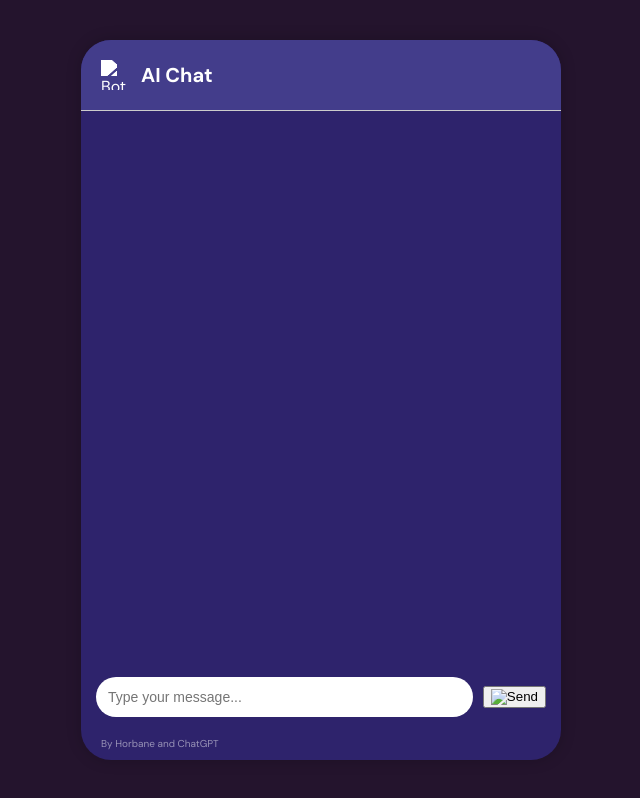
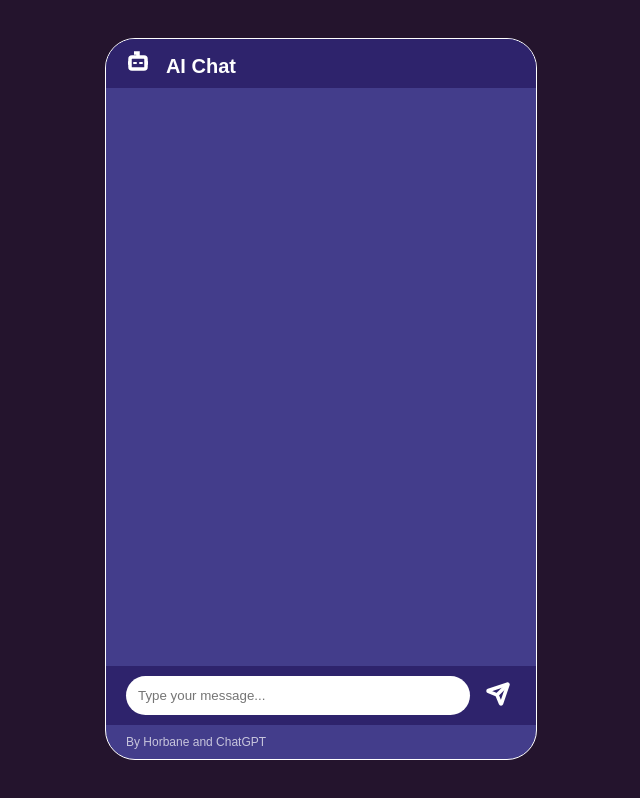
Before and after one commit to horbane/ai-chatbot, a plain HTML site: page index.html in a window 1280 px wide. Shown: the whole page, without its empty margins (319-959 px from the left). Drawn offline with Linux system fonts and the light colour scheme.

Commit message:
Update index.html

```diff
--- a/index.html
+++ b/index.html
@@ -2,183 +2,188 @@
 <html lang="en">
 <head>
   <meta charset="UTF-8" />
-  <meta name="viewport" content="width=device-width, initial-scale=1.0" />
+  <meta name="viewport" content="width=device-width, initial-scale=1.0"/>
   <title>AI Chat</title>
   <style>
-    @import url('https://fonts.googleapis.com/css2?family=DM+Sans:wght@400;700&display=swap');
-
     body {
-      margin: 0;
-      padding: 0;
       background-color: #24142D;
       font-family: 'DM Sans', sans-serif;
-      color: white;
       display: flex;
       justify-content: center;
-      align-items: center;
-      height: 100vh;
+      padding: 30px;
+      color: white;
     }
 
-    #container {
+    .chat-container {
+      background-color: #433D8B;
+      border: 1px solid white;
+      border-radius: 30px;
+      max-width: 430px;
       width: 100%;
-      max-width: 480px;
-      background-color: #2E236C;
-      border-radius: 30px;
-      overflow: hidden;
       display: flex;
       flex-direction: column;
       height: 90vh;
-      box-shadow: 0 0 15px rgba(0,0,0,0.2);
+      overflow: hidden;
     }
 
-    header {
-      background-color: #433D8B;
-      padding: 20px;
-      display: flex;
-      align-items: center;
-      gap: 10px;
-      border-bottom: 1px solid #ccc;
+    .header, .footer {
+      background-color: #2E236C;
+      padding: 10px 20px;
     }
 
-    header img {
-      width: 30px;
-      height: 30px;
-      filter: brightness(0) invert(1);
+    .header {
+      font-weight: bold;
+      font-size: 20px;
     }
 
-    header h1 {
-      font-size: 20px;
-      margin: 0;
-    }
-
-    #chat {
-      flex-grow: 1;
-      padding: 20px;
-      overflow-y: auto;
-      display: flex;
-      flex-direction: column;
-      gap: 10px;
-    }
-
-    .message {
-      max-width: 80%;
-      padding: 12px;
-      border-radius: 12px;
-      position: relative;
-      font-size: 14px;
-      line-height: 1.4;
-      word-wrap: break-word;
-    }
-
-    .user {
-      align-self: flex-end;
-      background-color: #2E236C;
-      color: white;
-    }
-
-    .bot {
-      align-self: flex-start;
-      background-color: white;
-      color: #2E236C;
-    }
-
-    .timestamp {
-      font-size: 10px;
-      position: absolute;
-      bottom: 5px;
-      right: 10px;
-      opacity: 0.6;
-    }
-
-    footer {
-      background-color: #2E236C;
-      padding: 10px 15px;
+    .footer {
       display: flex;
       align-items: center;
       gap: 10px;
     }
 
-    #userInput {
-      flex-grow: 1;
+    .messages {
+      flex: 1;
+      padding: 20px;
+      overflow-y: auto;
+    }
+
+    .message {
+      margin-bottom: 15px;
+      max-width: 80%;
+      padding: 10px 15px;
+      border-radius: 15px;
+      position: relative;
+    }
+
+    .message.user {
+      background-color: #2E236C;
+      align-self: flex-end;
+      color: white;
+      border-bottom-right-radius: 0;
+    }
+
+    .message.bot {
+      background-color: white;
+      align-self: flex-start;
+      color: #2E236C;
+      border-bottom-left-radius: 0;
+    }
+
+    .timestamp {
+      font-size: 10px;
+      opacity: 0.6;
+      margin-top: 5px;
+    }
+
+    input {
+      flex: 1;
       padding: 12px;
       border-radius: 999px;
       border: none;
       outline: none;
-      font-size: 14px;
     }
 
-    #sendBtn {
+    button {
       background: none;
       border: none;
       cursor: pointer;
     }
 
-    #sendBtn img {
-      width: 24px;
-      height: 24px;
-      filter: brightness(0) invert(1);
+    svg {
+      stroke: white;
+      stroke-width: 3.5;
     }
 
     .credit {
-      font-size: 10px;
-      opacity: 0.5;
+      font-size: 12px;
+      opacity: 0.7;
       text-align: left;
       margin: 10px 20px;
     }
   </style>
 </head>
 <body>
-  <div id="container">
-    <header>
-      <img src="bot.svg" alt="Bot Icon" />
-      <h1>AI Chat</h1>
-    </header>
-    <div id="chat"></div>
-    <footer>
-      <input id="userInput" placeholder="Type your message..." />
-      <button id="sendButton">
-        <img src="/icons/send.svg" alt="Send" />
+  <div class="chat-container">
+    <div class="header">
+      <span>
+        <!-- Bot Icon -->
+        <svg width="24" height="24" viewBox="0 0 24 24" fill="none">
+          <path d="M12 8V4H8"/><rect width="16" height="12" x="4" y="8" rx="2"/>
+          <path d="M2 14h2"/><path d="M20 14h2"/><path d="M15 13v2"/><path d="M9 13v2"/>
+        </svg>
+        &nbsp; AI Chat
+      </span>
+    </div>
+
+    <div class="messages" id="chat"></div>
+
+    <div class="footer">
+      <input id="userInput" placeholder="Type your message..." onkeydown="handleEnter(event)" />
+      <button onclick="sendMessage()" id="sendButton">
+        <!-- Send Icon -->
+        <svg width="24" height="24" viewBox="0 0 24 24" fill="none">
+          <path d="M14.536 21.686a.5.5 0 0 0 .937-.024l6.5-19a.496.496 0 0 0-.635-.635l-19 6.5a.5.5 0 0 0-.024.937l7.93 3.18a2 2 0 0 1 1.112 1.11z"/>
+          <path d="m21.854 2.147-10.94 10.939"/>
+        </svg>
       </button>
-    </footer>
+    </div>
+
     <div class="credit">By Horbane and ChatGPT</div>
   </div>
 
   <script>
-  const input = document.getElementById('userInput');
-  const chat = document.getElementById('chat');
+    function getTimeNow() {
+      const date = new Date();
+      return date.toLocaleTimeString([], { hour: '2-digit', minute: '2-digit' });
+    }
+
+    function handleEnter(e) {
+      if (e.key === "Enter") {
+        sendMessage();
+      }
+    }
 
     async function sendMessage() {
-    const userMessage = input.value.trim();
-    if (!userMessage) return;
-    input.value = '';
-    chat.innerHTML += `<div class="message user"><div class="text">${userMessage}</div><div class="time">${new Date().toLocaleTimeString([], { hour: '2-digit', minute: '2-digit' })}</div></div>`;
+      const input = document.getElementById("userInput");
+      const chat = document.getElementById("chat");
+      const text = input.value.trim();
+      if (!text) return;
+
+      input.value = "";
+
+      // Add user message
+      const userMsg = document.createElement("div");
+      userMsg.className = "message user";
+      userMsg.innerHTML = `${text}<div class="timestamp">${getTimeNow()}</div>`;
+      chat.appendChild(userMsg);
       chat.scrollTop = chat.scrollHeight;
 
-    const res = await fetch('/api/chat', {
-      method: 'POST',
-      headers: { 'Content-Type': 'application/json' },
-      body: JSON.stringify({ message: userMessage })
+      // Call backend
+      try {
+        const res = await fetch("/api/chat", {
+          method: "POST",
+          headers: { "Content-Type": "application/json" },
+          body: JSON.stringify({ message: text })
         });
 
         const data = await res.json();
-    const reply = data.reply || "⚠️ Something went wrong";
-    if (!reply.toLowerCase().includes("thinking")) {
-      chat.innerHTML += `<div class="message bot"><div class="text">${reply}</div><div class="time">${new Date().toLocaleTimeString([], { hour: '2-digit', minute: '2-digit' })}</div></div>`;
+        const cleanReply = (data.reply || "").replace(/^(Analyzing|Thinking|Planning).*/i, "").trim();
+
+        const botMsg = document.createElement("div");
+        botMsg.className = "message bot";
+        botMsg.innerHTML = `${cleanReply}<div class="timestamp">${getTimeNow()}</div>`;
+        chat.appendChild(botMsg);
+        chat.scrollTop = chat.scrollHeight;
+
+      } catch (err) {
+        const errMsg = document.createElement("div");
+        errMsg.className = "message bot";
+        errMsg.innerHTML = `⚠️ Error talking to AI<div class="timestamp">${getTimeNow()}</div>`;
+        chat.appendChild(errMsg);
         chat.scrollTop = chat.scrollHeight;
       }
     }
-
-  // Trigger on button click
-  document.getElementById('sendButton').addEventListener('click', sendMessage);
-
-  // Trigger on Enter key
-  input.addEventListener('keydown', function (e) {
-    if (e.key === 'Enter') {
-      e.preventDefault();
-      sendMessage();
-    }
-  });
   </script>
-
 </body>
 </html>
```
Lines whose indentation alone changed are shown as unchanged.
